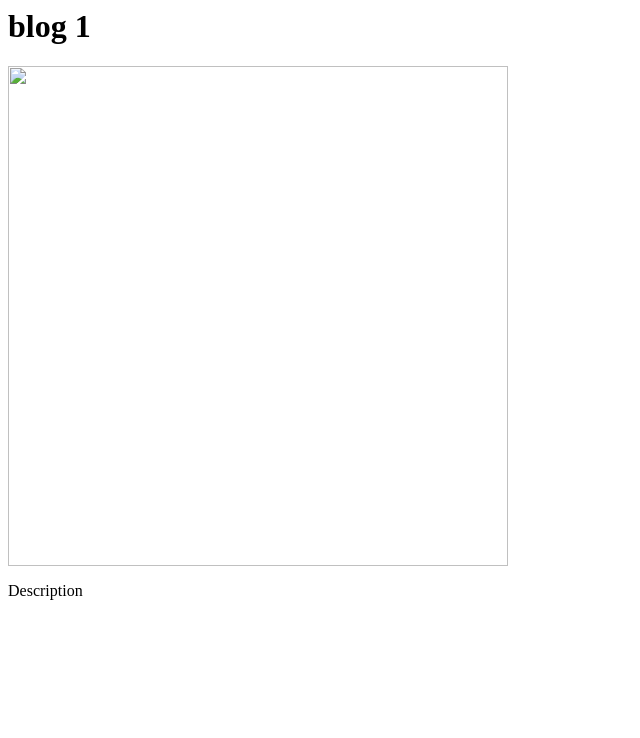
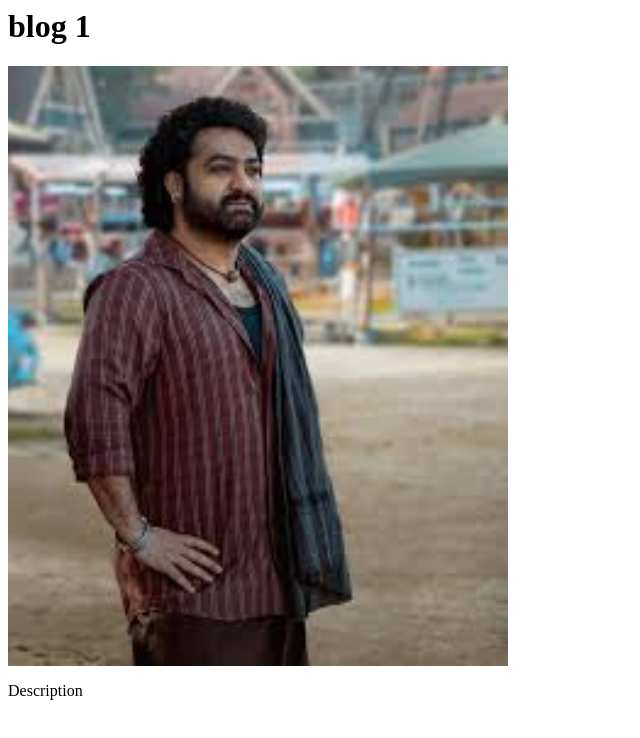
Before and after one commit to anjibabu1234/my-blog-app, a plain HTML site: page blog1.html in a window 1280 px wide. Shown: the whole page, without its empty margins (0-640 px from the left). Drawn offline with Linux system fonts and the light colour scheme.

Commit message:
Update blog1.html

```diff
--- a/blog1.html
+++ b/blog1.html
@@ -9,7 +9,7 @@
         <h1>blog 1</h1>
         </header>
         <main>
-            <img src="images/globalstar1.jpg   " width="500" ><br>
+            <img src="globalstar1.jpg   " width="500" ><br>
             <p>Description</p>
                 </main>
 </html>
```
